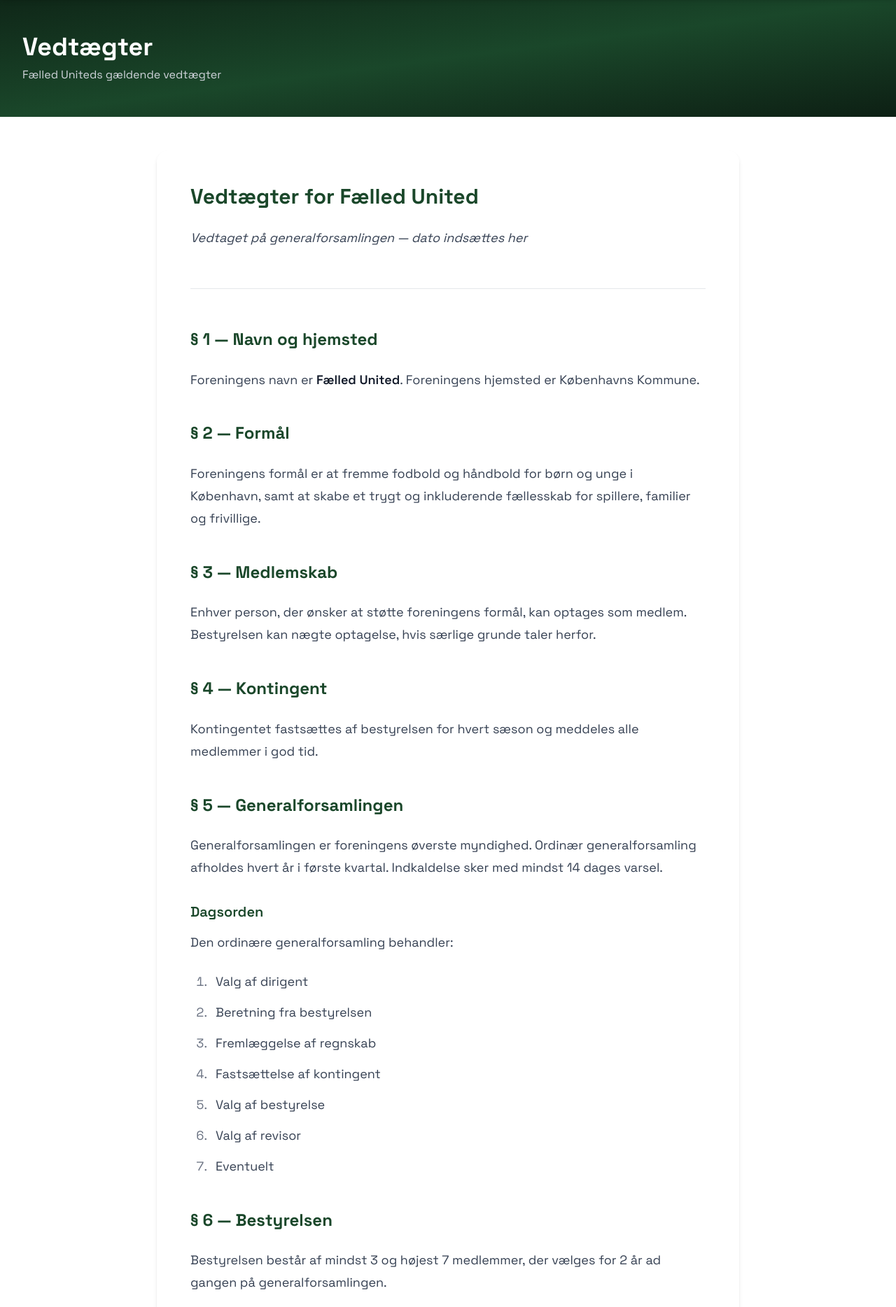
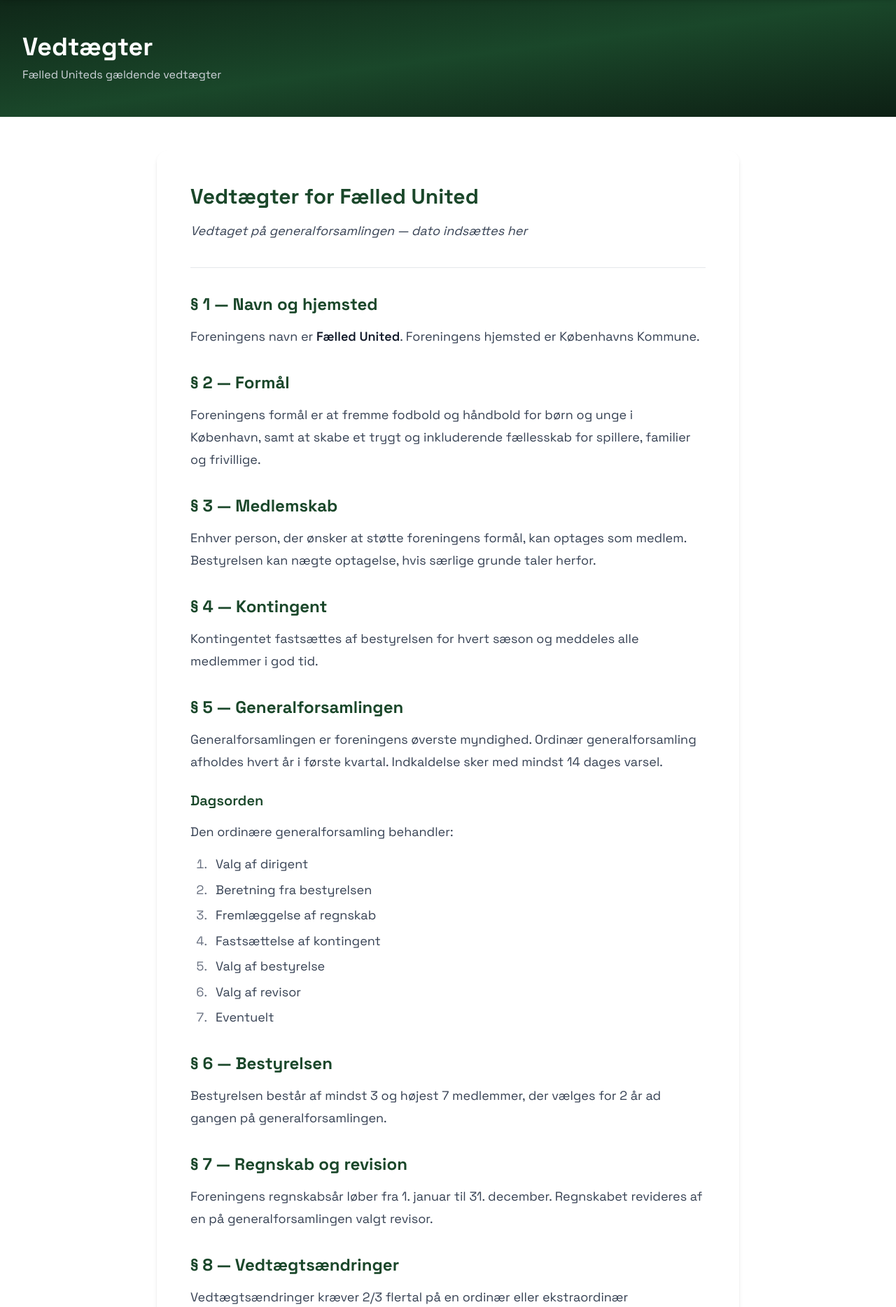
Before and after one commit to jackie-codecraft/faelledunited, a Laravel app: page /vedtaegter in a window 1280 px wide. Shown: the part 65-1933 px from the top of the page at 70% size. Run offline with Laravel 12, Linux system fonts and the light colour scheme; style sheets or scripts are compiled from the project's sources.

Commit message:
style: tighter prose spacing — ~30% reduction in heading/paragraph margins

```diff
--- a/resources/css/app.css
+++ b/resources/css/app.css
@@ -22,3 +22,17 @@
     /* Tertiary — saturated gold, sparingly for category badges / special labels only */
     --color-tertiary: #fbbf24;
 }
+
+/* ── Tighter prose spacing ─────────────────────────────────────────────────
+   Typography plugin uses :where() (zero specificity), so .prose h2 wins cleanly.
+   These values are ~30% tighter than the prose-lg defaults.
+   ────────────────────────────────────────────────────────────────────────── */
+.prose h1 { margin-top: 0;      margin-bottom: 0.5em; }
+.prose h2 { margin-top: 1.4em;  margin-bottom: 0.35em; }
+.prose h3 { margin-top: 1.25em; margin-bottom: 0.35em; }
+.prose h4 { margin-top: 1em;    margin-bottom: 0.3em; }
+.prose p  { margin-top: 0.8em;  margin-bottom: 0.8em; }
+.prose ul,
+.prose ol { margin-top: 0.8em;  margin-bottom: 0.8em; }
+.prose li { margin-top: 0.25em; margin-bottom: 0.25em; }
+.prose hr { margin-top: 2em;    margin-bottom: 2em; }
```
